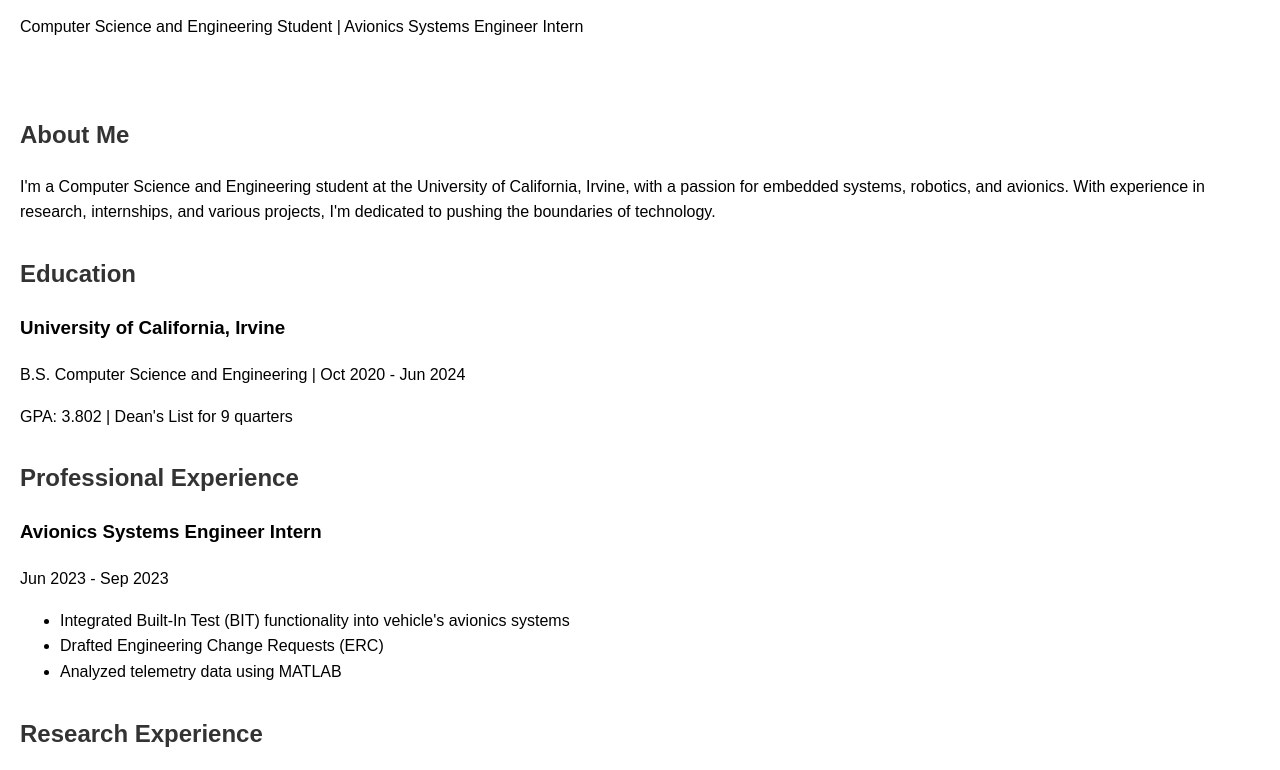
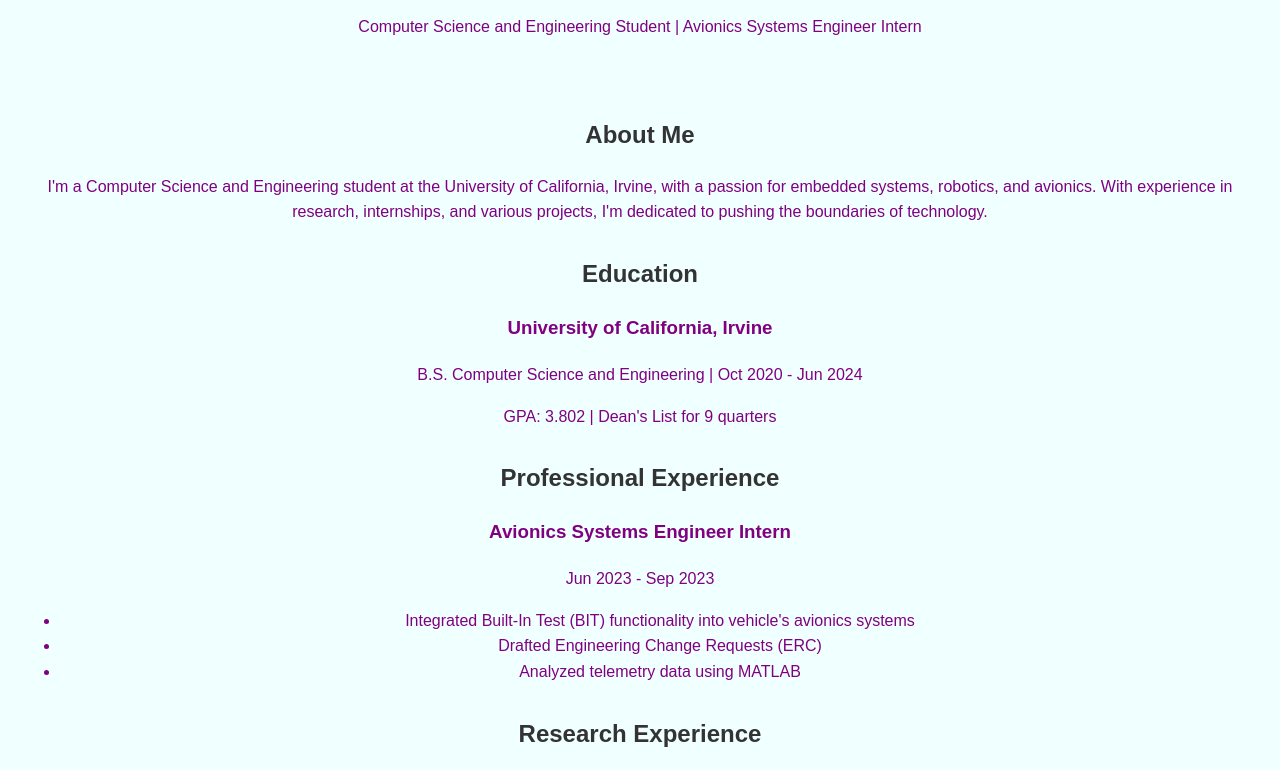
Before and after one commit to Ale-ZJ/Ale-ZJ.github.io, a plain HTML site: page index.html in a window 1280 px wide. Shown: the part 100-870 px from the top of the page. Drawn offline with Linux system fonts and the light colour scheme.

Commit message:
dummy css

```diff
--- a/index.html
+++ b/index.html
@@ -3,7 +3,10 @@
 <head>
     <meta charset="UTF-8">
     <meta name="viewport" content="width=device-width, initial-scale=1.0">
-    <title>Alexandra Zhang Jiang</title>
+    <title>Alexandra</title>
+    <link rel="stylesheet" href="styles.css" />
+    <script src = 'script.js'></script>
+
     <style>
         body {
             font-family: Arial, sans-serif;
--- a/styles.css
+++ b/styles.css
@@ -0,0 +1,6 @@
+body {
+  text-align: center;
+  font-family: 'Arial';
+  background: azure;
+  color: purple;
+}
```
